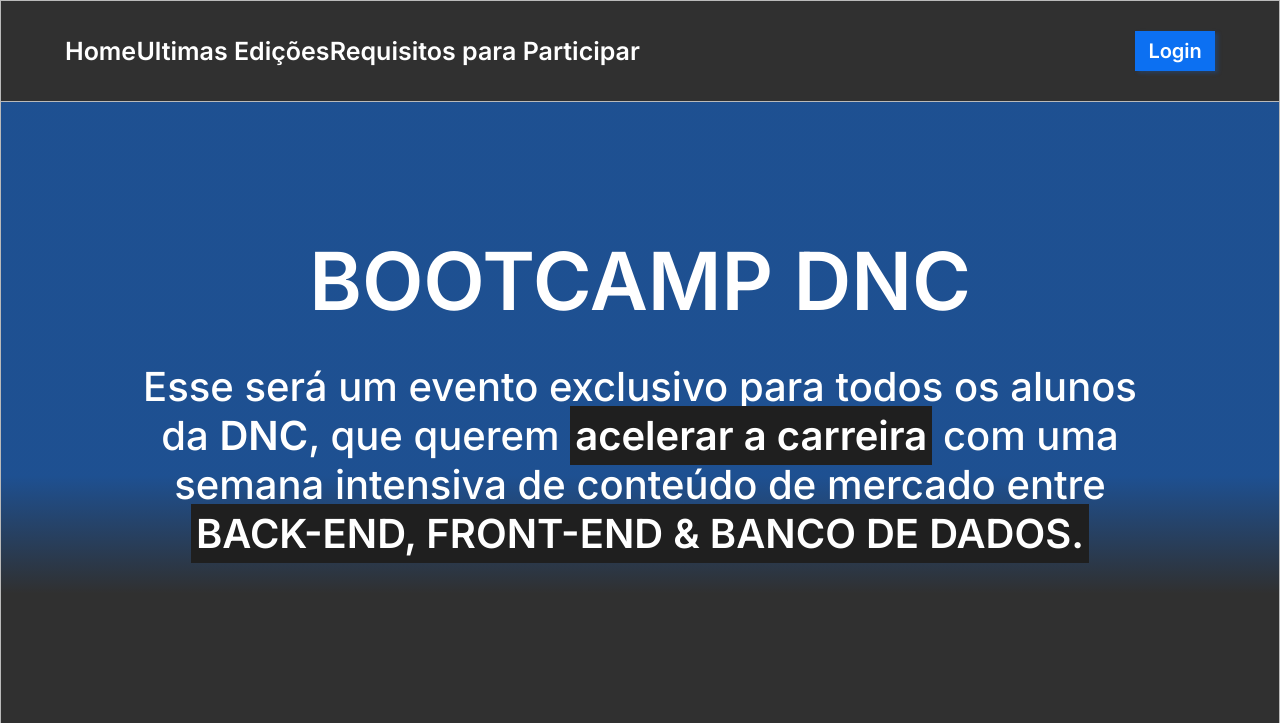
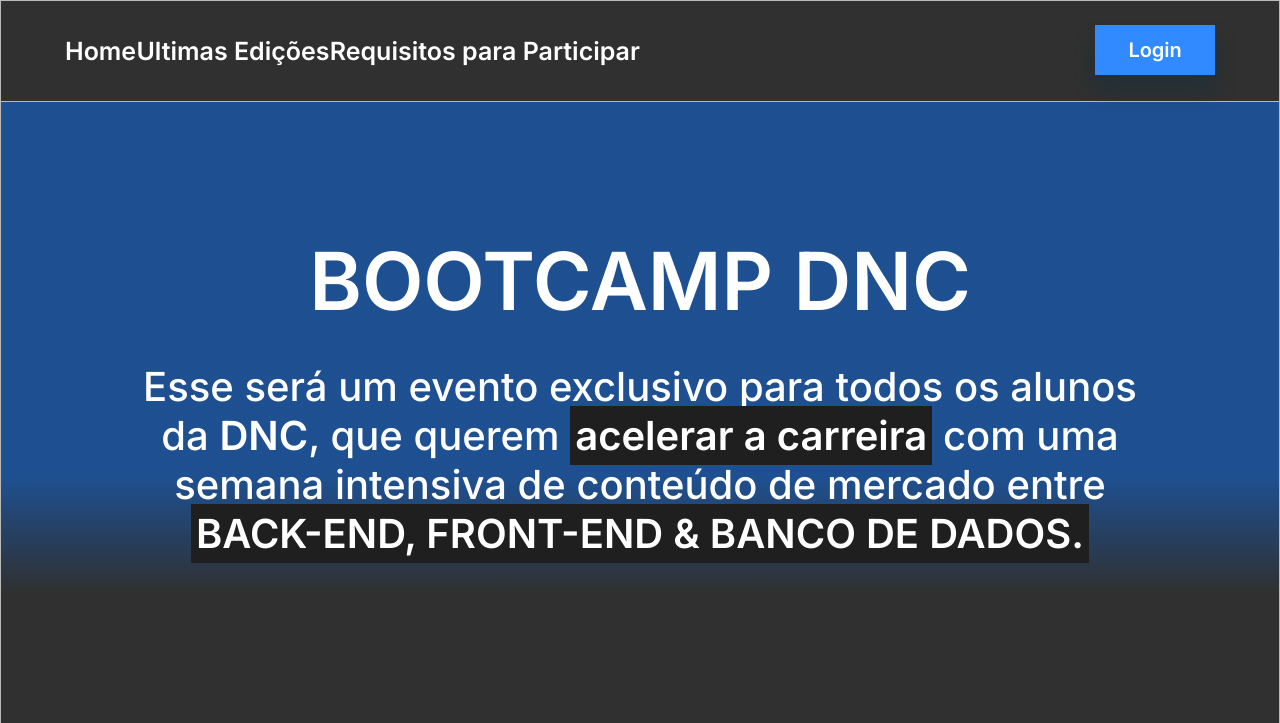
Before and after one commit to RoniFebrone/bootcamp-prj, a plain HTML site: page index.html in a window 1280 px wide. In both pictures the pointer is over the button "Login". Shown: the top 723 px of the page. Drawn offline with Linux system fonts and the light colour scheme.

Commit message:
Adicionando alguns efeito no formulário e butões

```diff
--- a/style.css
+++ b/style.css
@@ -34,11 +34,11 @@
     }
     #principal button {
         margin-right: 5%;
-        background-color: #0C70F2;
+        background-color: var(--azul-dnc);
         border: 0px;
 
-        height: 40px;
-        width: 80px;
+        height: 50px;
+        width: 120px;
         font-family: var(--fonte-padrao);
         font-style: normal;
         font-weight: 600;
@@ -46,9 +46,16 @@
         line-height: 24px;
         color: #FFFFFF;
 
-        box-shadow: 3px 2px 4px rgba(12, 112, 242, 0.25);
+        box-shadow: 3px 2px 4px rgba(12, 112, 242, 0.705);
 
         cursor: pointer;
+    }
+    #principal button:hover{
+        background-color: #318aff;
+        transform: translateY(1px);
+        transform: translateY(-1px);
+        transition-duration:0.8s ;
+        box-shadow: 0px 15px 20px  #0d303f69;
     }
 
 
@@ -111,6 +118,12 @@
 
 /*-- FORMULÁRIO --*/
 
+form input:hover{
+    transform: translateY(-0.3px);
+    transition-duration:0.4s ;
+    box-shadow: 2px 5px 7px 5px  #686868;
+}
+
 form{
     color: white;
     font-family: var(--fonte-padrao);
@@ -168,6 +181,7 @@
     border-radius: 10px;
     border: 0;
     height: 56px;
+
 
     font-family: var(--fonte-padrao);
     font-style: normal;
```
